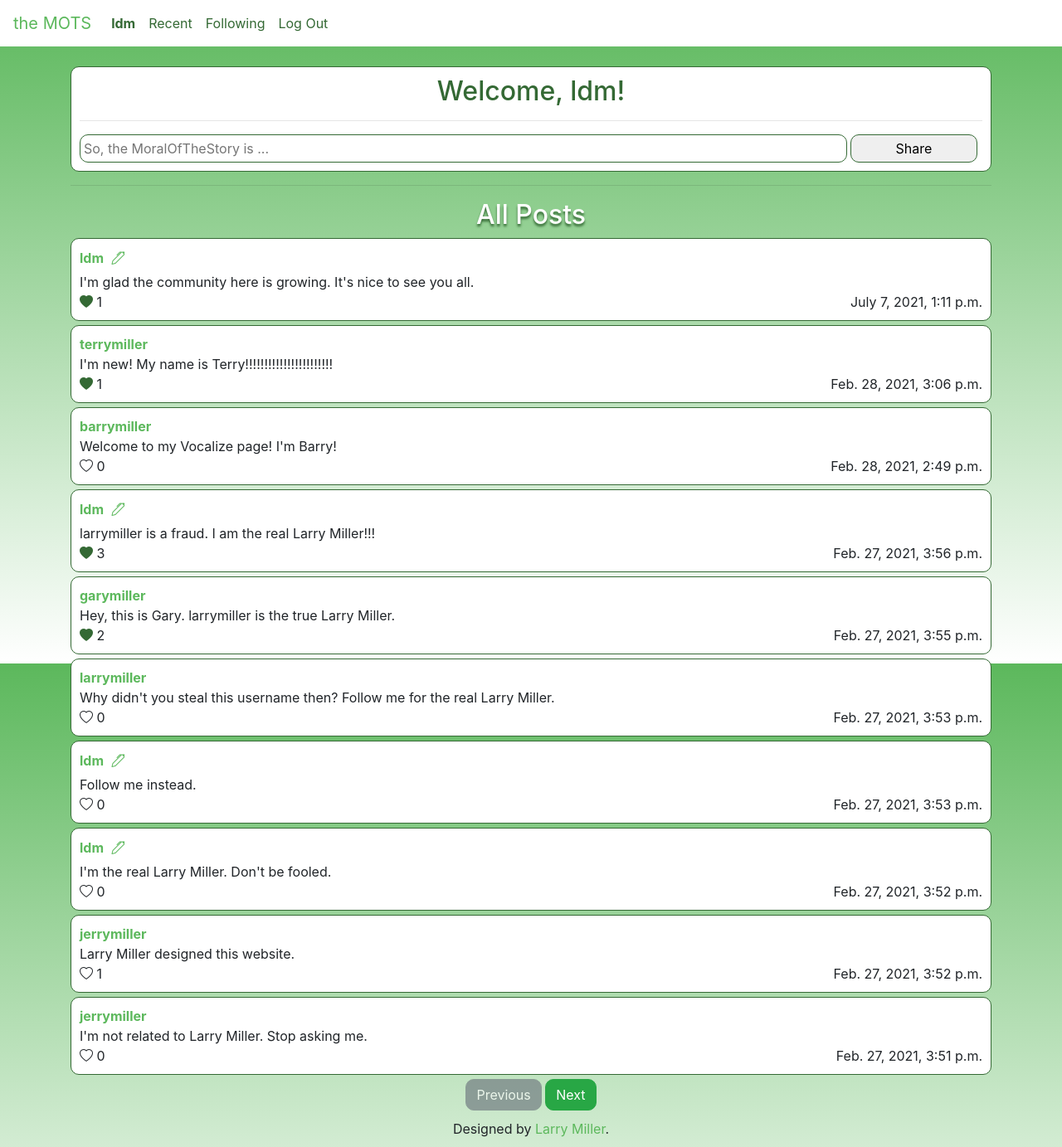
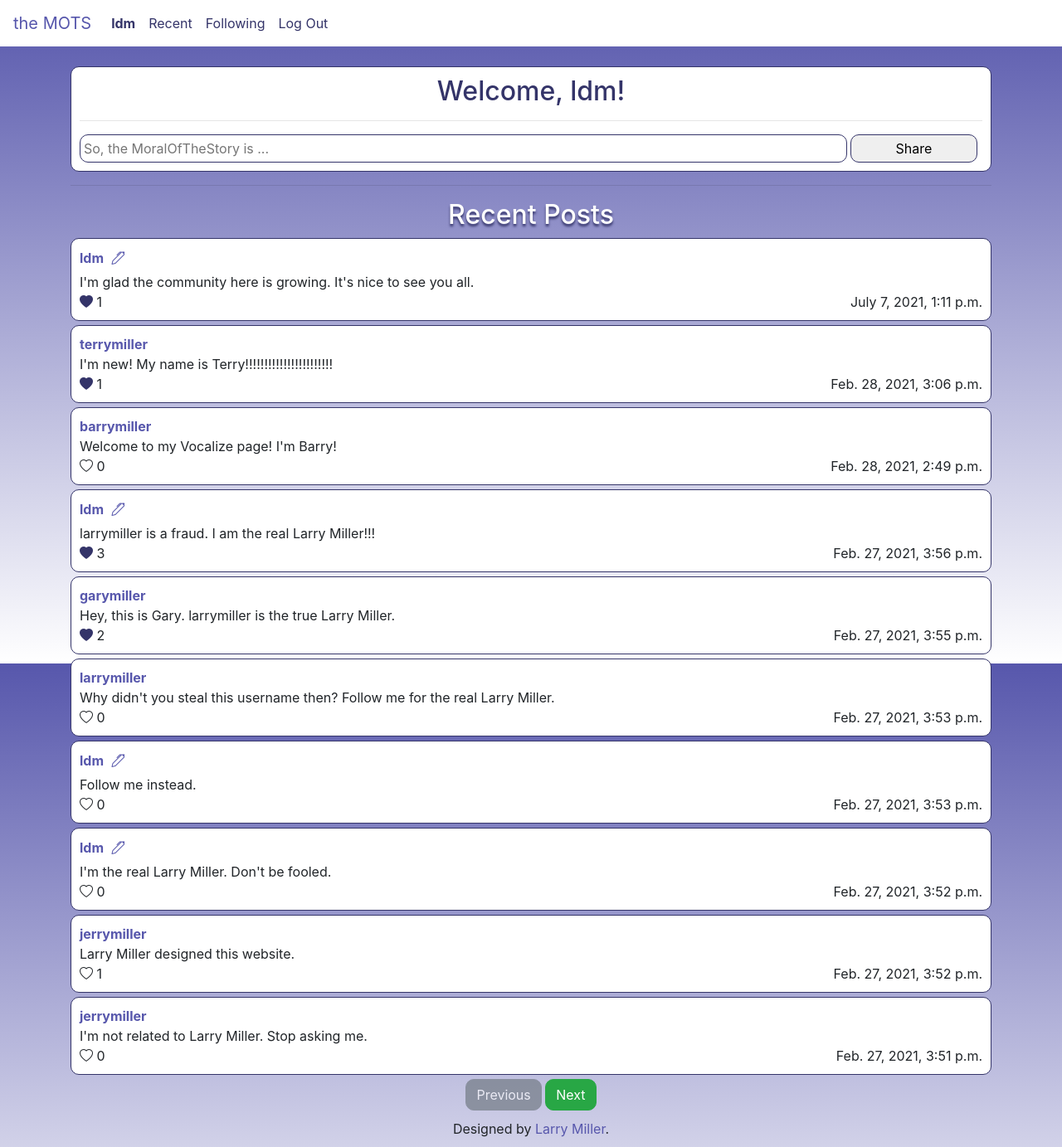
Before and after one commit to larrymillerprogramming/moralofthestory, a Django app: page / in a window 1280 px wide. Shown: the whole page at 83% size. Run offline with Django 3.2, Linux system fonts and the light colour scheme; a user stored in the database is signed in; data comes from the database, SQL or seed files in the repository; some libraries are stand-ins or nearby versions.

Commit message:
update CSS and index format

```diff
--- a/network/static/network/styles.css
+++ b/network/static/network/styles.css
@@ -1,11 +1,11 @@
 body {
-    background-image: linear-gradient(#5cb85c, #ffffff);
+    background-image: linear-gradient(#5757ac, #ffffff);
     background-attachment: fixed;
 }
 
 h2 {
     text-align: center;
-    color: #346934;
+    color: #343469;
 }
 
 p {
@@ -13,26 +13,26 @@ p {
 }
 
 a {
-    color: #5cb85c;
+    color: #5757ac;
     transition-duration: 0.25s;
 }
 
 a:hover {
-    color: #346934;
+    color: #343469;
     text-decoration: none;
 }
 
 a:active {
-    color: #5cb85c;
+    color: #5757ac;
 }
 
 a:focus {
-    color: #5cb85c;
+    color: #5757ac;
 }
 
 .form-control:focus {
-    border-color: #5cb85c;
-    box-shadow: inset 0 1px 1px rgba(0, 0, 0, 0.075), 0 0 8px rgba(0, 204, 0, 0.6);
+    border-color: #5757ac;
+    box-shadow: inset 0 1px 1px rgba(0, 0, 0, 0.075), 0 0 8px rgba(0, 0, 204, 0.6);
 }
 
 .navbar {
@@ -43,16 +43,16 @@ a:focus {
 }
 
 .nav-link {
-    color: #346934;
+    color: #343469;
 }
 
 .nav-link:hover {
-    color: #5cb85c;
+    color: #5757ac;
 }
 
 .simplebox {
     background-color: #ffffff;
-    border: 1px solid #346934;
+    border: 1px solid #343469;
     border-radius: 10px;
     padding: 10px;
     margin-bottom: 5px;
@@ -60,7 +60,7 @@ a:focus {
 
 .postsheading {
     color: #ffffff;
-    text-shadow: #346934 0px 3px 3px;
+    text-shadow: #343469 0px 3px 3px;
 }
 
 .posttime {
@@ -68,19 +68,19 @@ a:focus {
 }
 
 .editbutton {
-    color: #5cb85c;
+    color: #5757ac;
     padding: 0px 4px 4px 4px;
 }
 
 input {
     padding: 4px;
-    border: 1px solid #346934;
+    border: 1px solid #343469;
     border-radius: 10px;
 }
 
 textarea {
     padding: 4px;
-    border: 1px solid #346934;
+    border: 1px solid #343469;
     border-radius: 10px;
 }
 
@@ -89,7 +89,7 @@ textarea {
 }
 
 .bi-heart-fill {
-    color: #346934;
+    color: #343469;
 }
 
 .footer {
@@ -102,9 +102,9 @@ textarea {
 }
 
 ::-webkit-scrollbar-track {
-    background-image: linear-gradient(#5cb85c, #ffffff);
+    background-image: linear-gradient(#5757ac, #ffffff);
 }
 
 ::-webkit-scrollbar-thumb {
-    background: #346934;
+    background: #343469;
 }
--- a/network/templates/network/index.html
+++ b/network/templates/network/index.html
@@ -20,15 +20,14 @@
             <h2 style="text-align: left;">So, the <i>Moral Of The Story</i> is ...</h2>
             <p>
                 Learned a life lesson recently? Break it down in 500 characters or less!<br>
-                Whether it's helpful, bitter, petty, or cynical...<br>
+                Whether it's helpful, bitter, friendly, or cynical...<br>
                 Share your wisdom with the world!
             </p>
             <p style="text-align: center;"><a href="{% url 'register' %}">Log In</a> | <a href="{% url 'register' %}">Register</a></p>
         </div>
-        <hr>
     {% endif %}
 
-    <h2 class="postsheading">All Posts</h2>
+    <h2 class="postsheading">Recent Posts</h2>
     {% ifequal activePosts|length 0 %}
         <div class="simplebox">
             <i>No posts yet. Be the first!</i>
```
